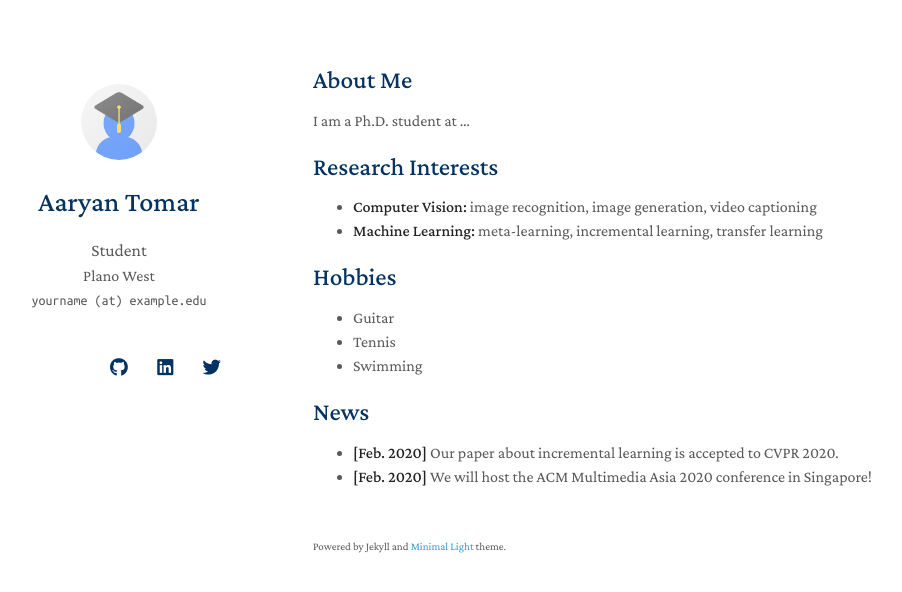
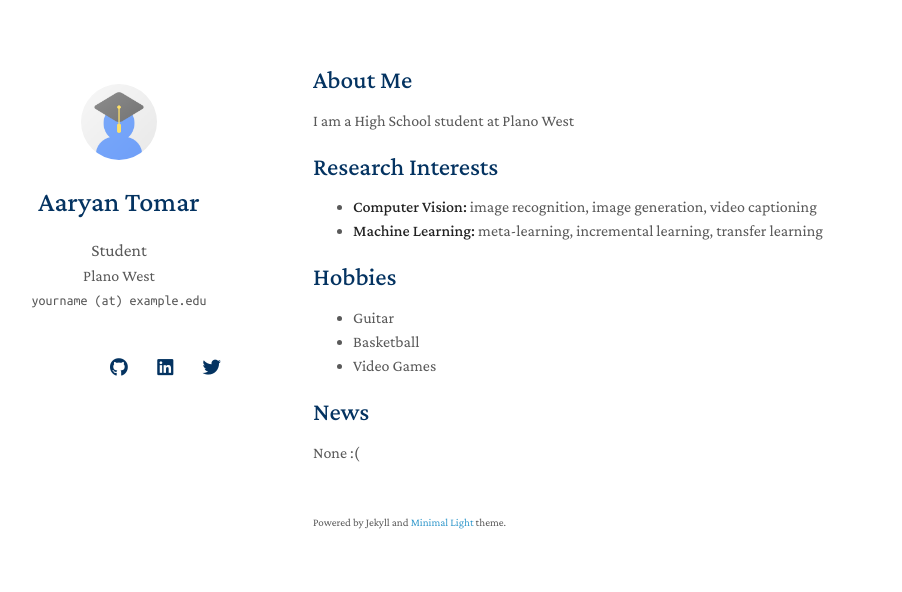
Before and after one commit to AaryanTomar/Personal-Page, a Jekyll site: the page built from index.md, in a window 1280 px wide. Shown: the top 592 px of the page, without its empty margins (157-1059 px from the left). Built offline with Jekyll 4.4.1, drawn with Linux system fonts in a browser that asks for light colours; nearby versions of some CDN libraries; a style sheet for code colours, icons or effects is not loaded; our own code applies the rules of GitHub Pages for plain Markdown files.

Commit message:
Update index

```diff
--- a/index.md
+++ b/index.md
@@ -4,7 +4,7 @@ layout: homepage
 
 ## About Me
 
-I am a Ph.D. student at ...
+I am a High School student at Plano West
 
 ## Research Interests
 
@@ -14,9 +14,8 @@ I am a Ph.D. student at ...
 ## Hobbies
 
 - Guitar
-- Tennis
-- Swimming
+- Basketball
+- Video Games
 
 ## News
-- **[Feb. 2020]** Our paper about incremental learning is accepted to CVPR 2020.
-- **[Feb. 2020]** We will host the ACM Multimedia Asia 2020 conference in Singapore!
+None :(
```
